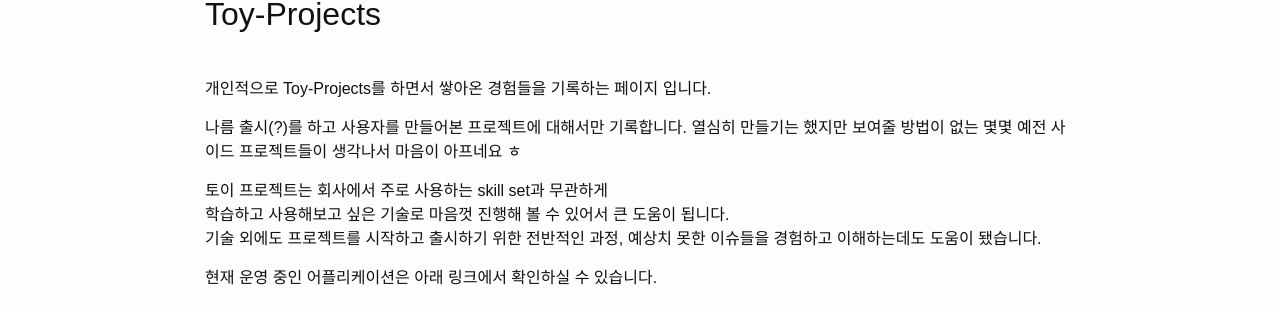
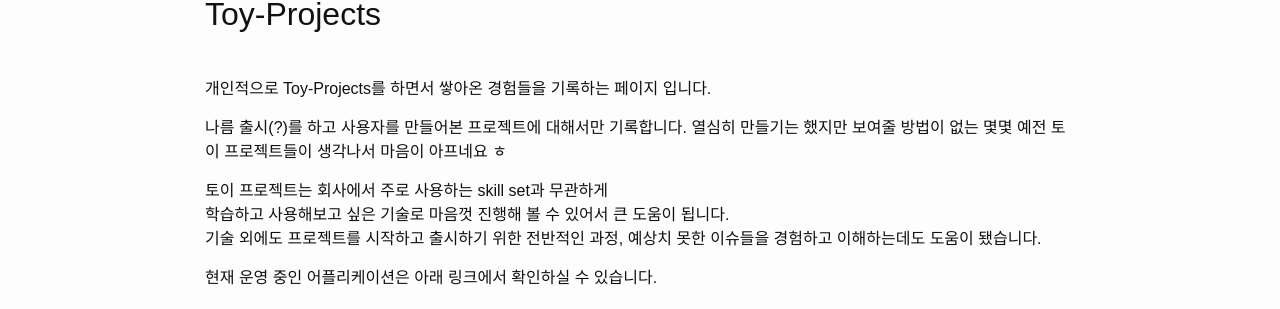
Before and after one commit to dveamer/dveamer.github.io, a Jekyll site: the page built from _posts/2018-11-04-ToyProjects.md, in a window 1280 px wide and 900 px high, scrolled down 307 px. Shown: the part 141-450 px from the top of the window. Built offline with Jekyll 4.4.1, drawn with Linux system fonts in a browser that asks for light colours.

Commit message:
homepage

```diff
--- a/_posts/2018-11-04-ToyProjects.md
+++ b/_posts/2018-11-04-ToyProjects.md
@@ -10,7 +10,7 @@ lastmod: 2018-11-04 00:00:00
 <!--more-->
 
 나름 출시(?)를 하고 사용자를 만들어본 프로젝트에 대해서만 기록합니다.
-열심히 만들기는 했지만 보여줄 방법이 없는 몇몇 예전 사이드 프로젝트들이 생각나서 마음이 아프네요 ㅎ
+열심히 만들기는 했지만 보여줄 방법이 없는 몇몇 예전 토이 프로젝트들이 생각나서 마음이 아프네요 ㅎ
 
 토이 프로젝트는 회사에서 주로 사용하는 skill set과 무관하게
 학습하고 사용해보고 싶은 기술로 마음껏 진행해 볼 수 있어서 큰 도움이 됩니다.
```
